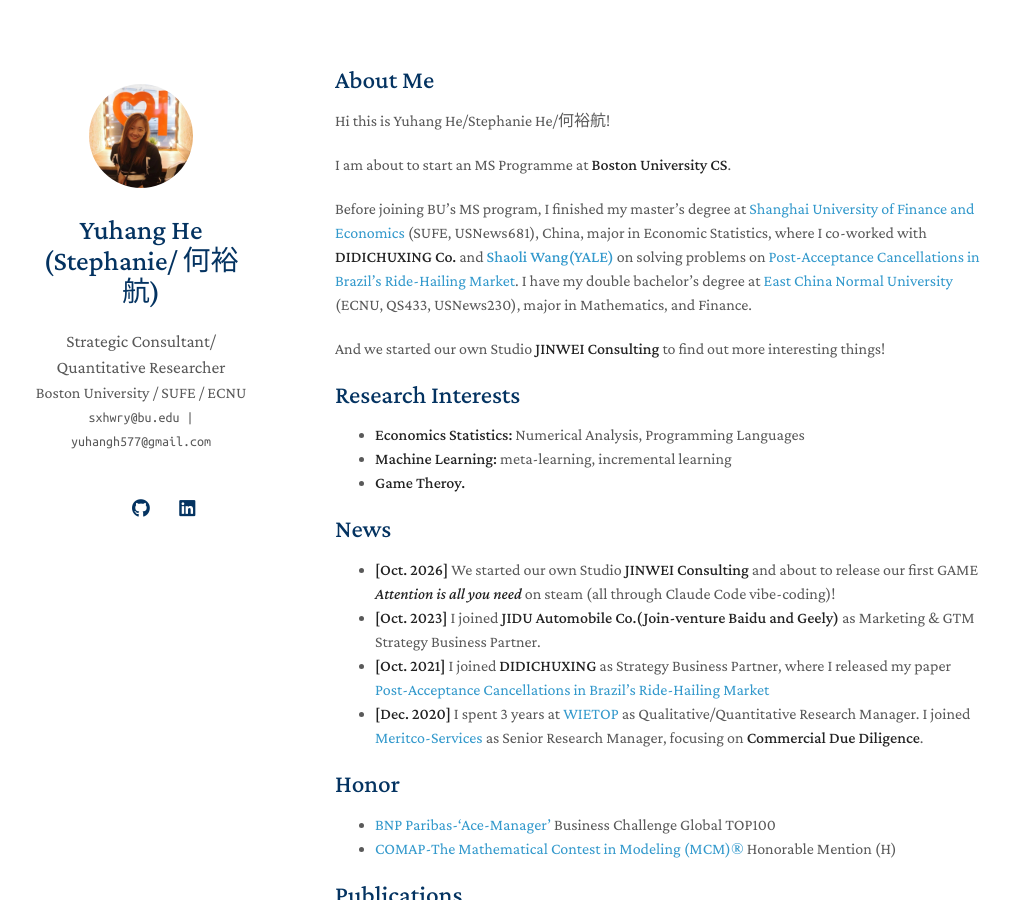
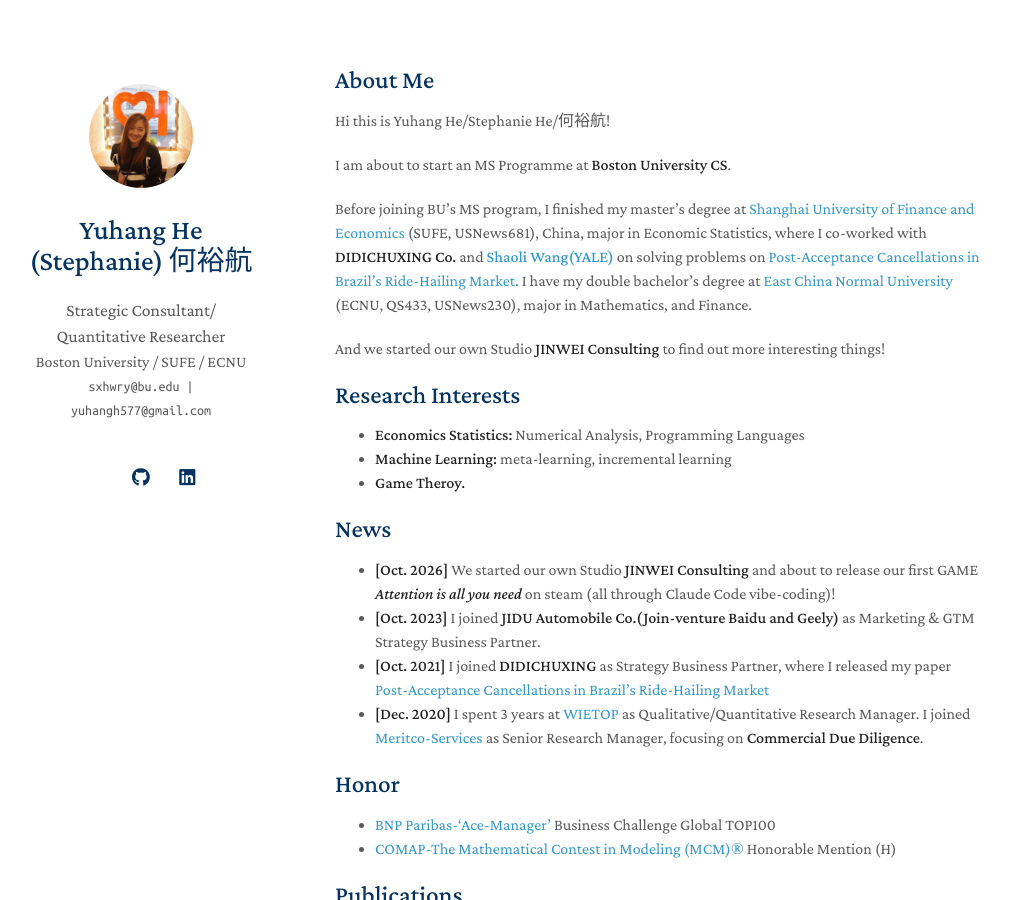
Before and after one commit to sparkle-hang/sparkle-hang.github.io, a Jekyll site: the page built from index.md, in a window 1280 px wide and 900 px high. Shown: the whole window, without its empty margins (135-1146 px from the left). Built offline with Jekyll 4.4.1, drawn with Linux system fonts in a browser that asks for light colours; a style sheet for code colours, icons or effects is not loaded; our own code applies the rules of GitHub Pages for plain Markdown files.

```diff
--- a/_config.yml
+++ b/_config.yml
@@ -1,5 +1,5 @@
 # Basic Information
-title: Yuhang He (Stephanie/ 何裕航)
+title: Yuhang He (Stephanie)  何裕航
 position: Strategic Consultant/ Quantitative Researcher
 affiliation: Boston University / SUFE / ECNU
 email: sxhwry@bu.edu | yuhangh577@gmail.com
```
